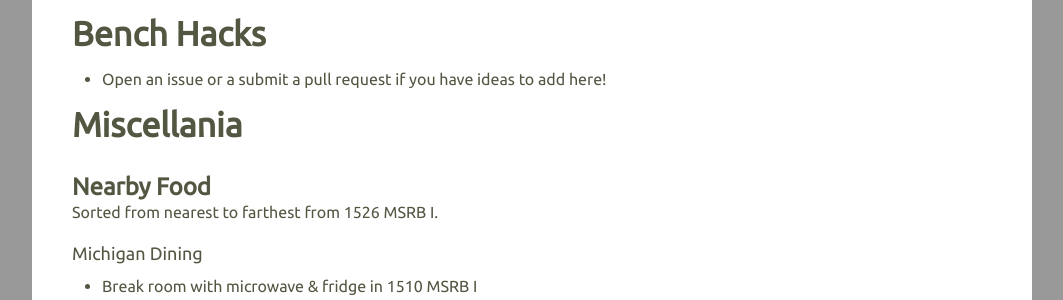
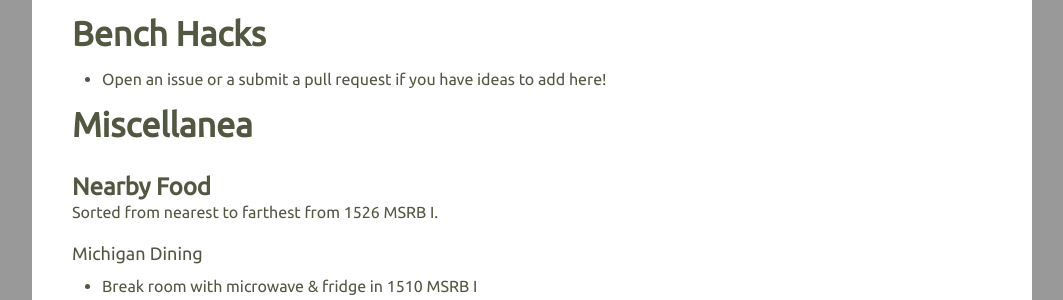
Before and after one commit to SchlossLab/schlosslab.github.io, a Jekyll site: the page built from _lab_business/lab_life_hacks.md, in a window 1280 px wide and 900 px high, scrolled down 1953 px. Shown: the part 216-516 px from the top of the window, without its empty margins (108-1171 px from the left). Built offline with Jekyll 4.4.1, drawn with Linux system fonts in a browser that asks for light colours; nearby versions of some CDN libraries.

Commit message:
Fix typo

```diff
--- a/_lab_business/lab_life_hacks.md
+++ b/_lab_business/lab_life_hacks.md
@@ -92,7 +92,7 @@ Here, `user1` has multiple processes running that are taking up over 100% CPU. A
 
 * Open an issue or a submit a pull request if you have ideas to add here!
 
-## Miscellania
+## Miscellanea
 
 ### Nearby Food
 
```
